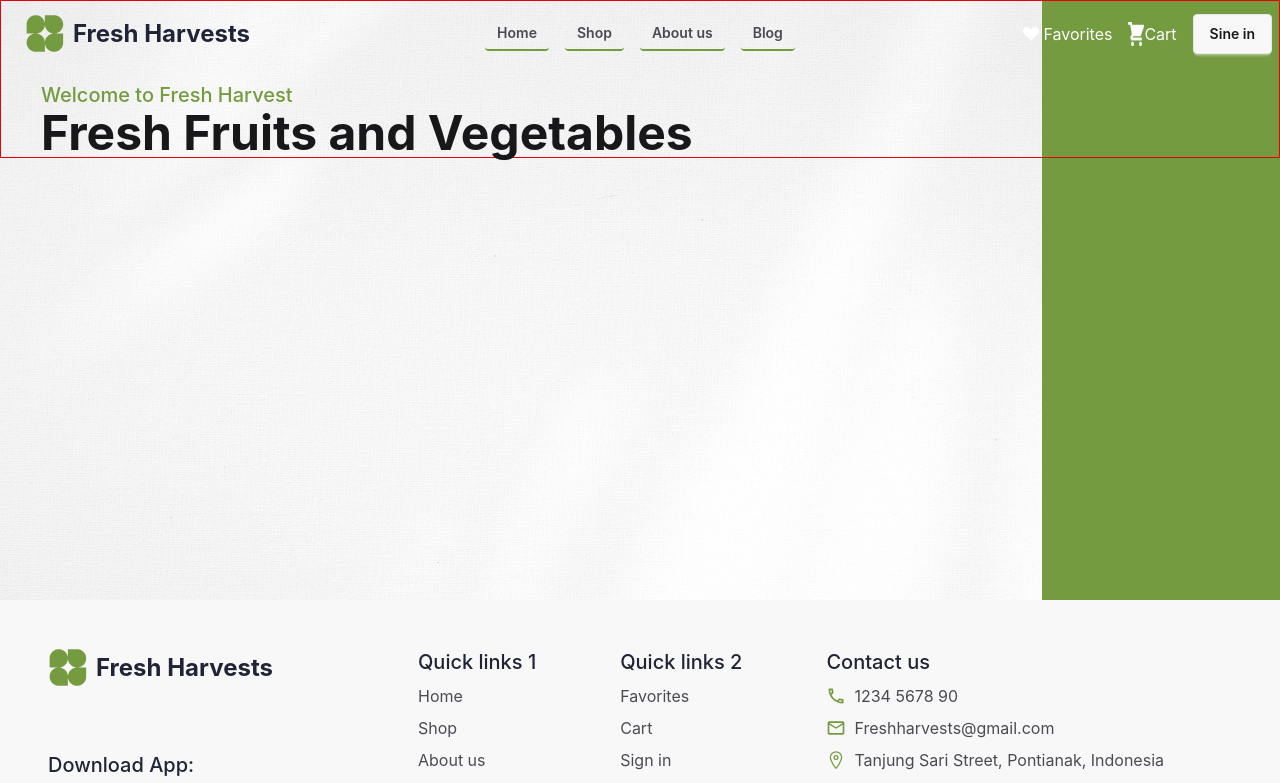
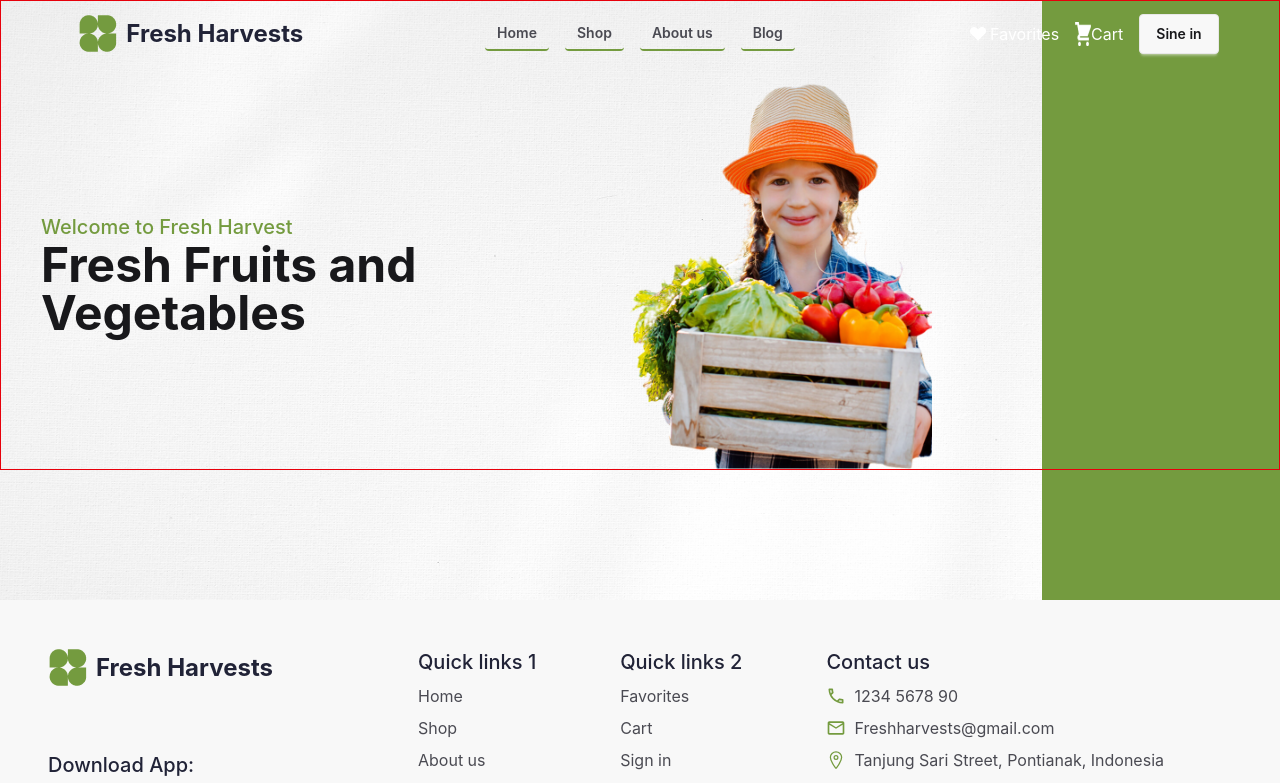
Before and after one commit to sucharita4867/fresh-harvests, a React (Vite) app: page / in a window 1280 px wide. Shown: the top 783 px of the page. Built offline with nearby package versions, Linux system fonts and the light colour scheme.

Commit message:
added banner img and styles

```diff
--- a/src/Components/Navbar.jsx
+++ b/src/Components/Navbar.jsx
@@ -34,7 +34,7 @@ const Navbar = () => {
     </>
   );
   return (
-    <div className="navbar bg-none text-white">
+    <div className="navbar bg-none text-white w-11/12 mx-auto">
       <div className="navbar-start">
         <div className="dropdown">
           <div tabIndex={0} role="button" className="btn btn-ghost lg:hidden">
--- a/src/Pages/HomeRoots/Banner.jsx
+++ b/src/Pages/HomeRoots/Banner.jsx
@@ -1,6 +1,7 @@
 import React from "react";
 import bg from "./../../assets/Bg.png";
 import bg2 from "./../../assets/Bg (1).png";
+import img from "./../../assets/bannerImg.png";
 
 const Banner = () => {
   return (
@@ -15,11 +16,16 @@ const Banner = () => {
         alt="green background"
         className="absolute top-0 right-0 h-full w-auto object-cover -z-10"
       />
-      <div className="relative z-10 pt-20 px-10 border border-red-600">
-        <h1 className="text-[#749B3F] text-xl font-medium">
-          Welcome to Fresh Harvest
-        </h1>
-        <h3 className="text-5xl font-bold">Fresh Fruits and Vegetables</h3>
+      <div className="relative z-10 pt-20 px-10 flex  items-center border border-red-600">
+        <div>
+          <h1 className="text-[#749B3F] text-xl font-medium">
+            Welcome to Fresh Harvest
+          </h1>
+          <h3 className="text-5xl font-bold">Fresh Fruits and Vegetables</h3>
+        </div>
+        <figure>
+          <img className="w-[50%] h-[50%]" src={img} alt="" />
+        </figure>
       </div>
     </div>
   );
```
Also changed, not shown: src/assets/bannerImg.png (added).
